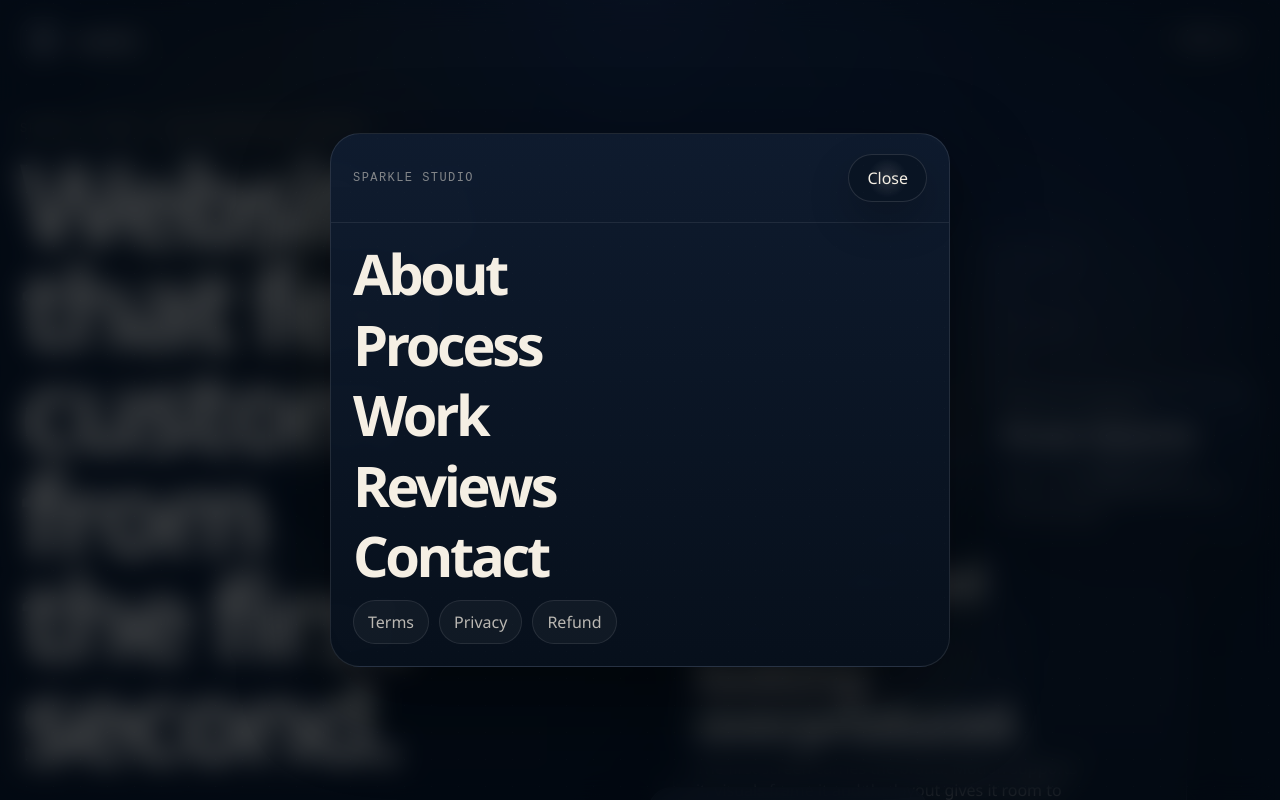
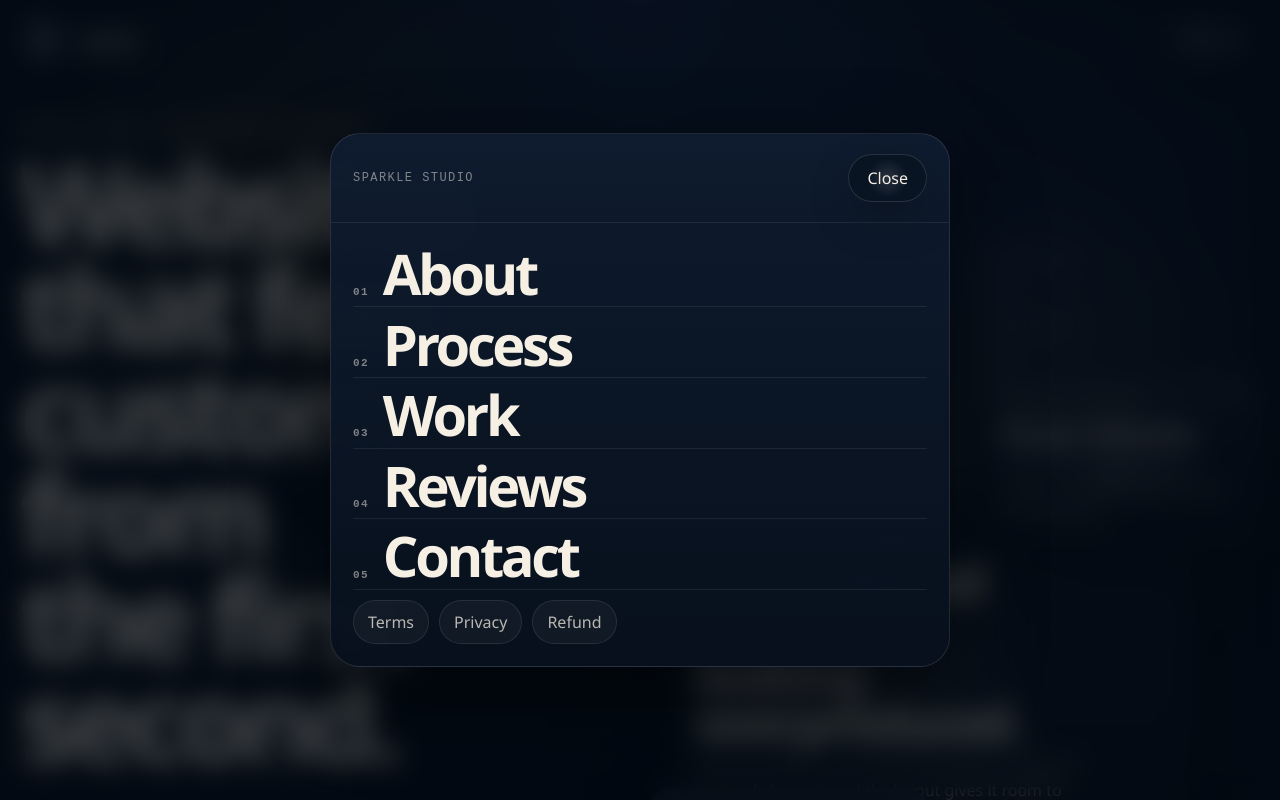
Before and after one commit to sw8tx/sw8tx.lol, a Next.js app: page / in a window 1280 px wide. Both pictures are taken after a click on the button "MENU". Shown: the top 800 px of the page. Built offline with nearby package versions, Linux system fonts and the light colour scheme.

Commit message:
Refine menu hover interactions

```diff
--- a/components/HomePageClient.tsx
+++ b/components/HomePageClient.tsx
@@ -306,7 +306,13 @@ export function HomePageClient() {
                       onClick={() => setMenuOpen(false)}
                       transition={{ delay: index * 0.04, duration: 0.22 }}
                     >
-                      {item.label}
+                      <span className="menu-link-meta" aria-hidden="true">
+                        {String(index + 1).padStart(2, "0")}
+                      </span>
+                      <span className="menu-link-text">{item.label}</span>
+                      <span className="menu-link-arrow" aria-hidden="true">
+                        ↗
+                      </span>
                     </motion.a>
                   ))}
                   <div className="menu-footer">
--- a/styles/globals.css
+++ b/styles/globals.css
@@ -373,12 +373,71 @@ img {
 }
 
 .menu-link {
+  position: relative;
+  display: grid;
+  grid-template-columns: auto 1fr auto;
+  align-items: end;
+  gap: 14px;
   color: var(--text);
   text-decoration: none;
   font-size: clamp(34px, 8vw, 56px);
   font-weight: 700;
   letter-spacing: -0.06em;
   line-height: 0.94;
+  transition: transform 220ms var(--ease), color 220ms var(--ease), opacity 220ms ease;
+}
+
+.menu-link::before {
+  content: "";
+  position: absolute;
+  left: 0;
+  right: 0;
+  bottom: -0.14em;
+  height: 1px;
+  border-radius: 999px;
+  background: rgba(255, 255, 255, 0.08);
+}
+
+.menu-link::after {
+  content: "";
+  position: absolute;
+  left: 0;
+  right: 34%;
+  bottom: -0.18em;
+  height: 0.18em;
+  border-radius: 999px;
+  background: linear-gradient(90deg, rgba(242, 200, 90, 0), rgba(242, 200, 90, 0.95) 42%, rgba(90, 135, 255, 0.88));
+  transform: scaleX(0.18);
+  transform-origin: left;
+  opacity: 0;
+  transition:
+    transform 260ms var(--ease),
+    opacity 220ms ease;
+}
+
+.menu-link-meta {
+  color: var(--text-faint);
+  font-family: var(--font-mono);
+  font-size: 11px;
+  letter-spacing: 0.12em;
+  transform: translateY(-0.2em);
+  transition: color 220ms ease, transform 220ms var(--ease);
+}
+
+.menu-link-text {
+  display: inline-block;
+  transition: transform 220ms var(--ease);
+}
+
+.menu-link-arrow {
+  color: var(--yellow-soft);
+  font-size: 0.48em;
+  line-height: 1;
+  opacity: 0;
+  transform: translate3d(-12px, 0, 0);
+  transition:
+    opacity 220ms ease,
+    transform 260ms var(--ease);
 }
 
 .menu-footer,
@@ -392,11 +451,26 @@ img {
 .menu-legal-link,
 .legal-link,
 .footer-link {
+  position: relative;
+  overflow: hidden;
   padding: 10px 14px;
   color: var(--text-soft);
   text-decoration: none;
   border: 1px solid rgba(255, 255, 255, 0.09);
   background: rgba(255, 255, 255, 0.04);
+  transition:
+    transform 200ms var(--ease),
+    border-color 200ms ease,
+    color 200ms ease;
+}
+
+.menu-legal-link::before {
+  content: "";
+  position: absolute;
+  inset: 0;
+  background: linear-gradient(110deg, transparent 0%, rgba(255, 255, 255, 0.16) 38%, transparent 68%);
+  transform: translateX(-130%);
+  transition: transform 320ms var(--ease);
 }
 
 .hero,
@@ -930,6 +1004,40 @@ img {
 }
 
 @media (hover: hover) and (pointer: fine) {
+  .menu-link:hover {
+    transform: translateX(6px);
+    color: var(--white);
+  }
+
+  .menu-link:hover::after {
+    transform: scaleX(1);
+    opacity: 1;
+  }
+
+  .menu-link:hover .menu-link-meta {
+    color: var(--yellow-soft);
+    transform: translate3d(0, -0.38em, 0);
+  }
+
+  .menu-link:hover .menu-link-text {
+    transform: translateX(6px);
+  }
+
+  .menu-link:hover .menu-link-arrow {
+    opacity: 1;
+    transform: translate3d(0, 0, 0);
+  }
+
+  .menu-legal-link:hover {
+    transform: translateY(-2px);
+    border-color: rgba(255, 255, 255, 0.16);
+    color: var(--text);
+  }
+
+  .menu-legal-link:hover::before {
+    transform: translateX(130%);
+  }
+
   .button:hover,
   .email-row:hover,
   .menu-toggle:hover,
```
Also changed, not shown: codex.txt.
